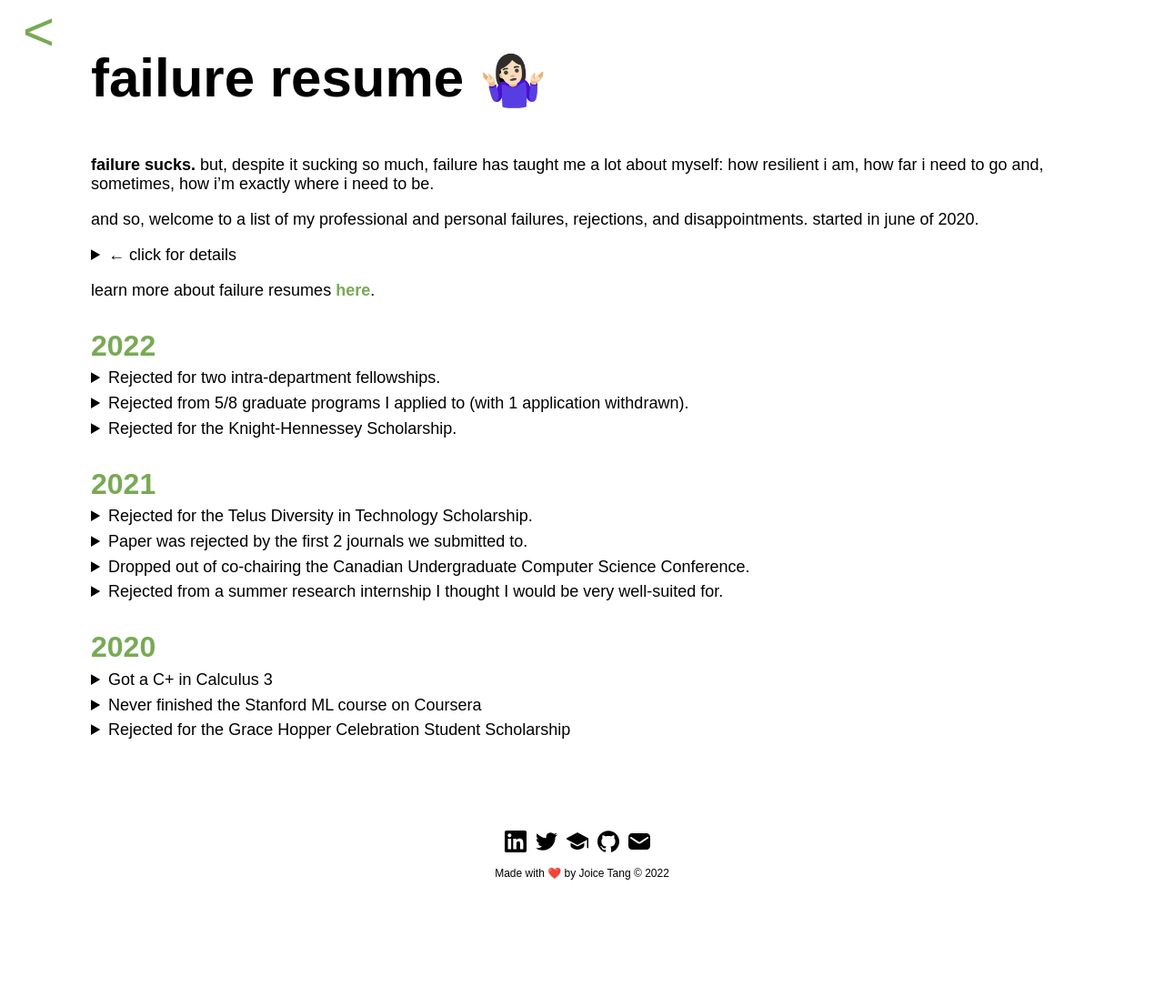
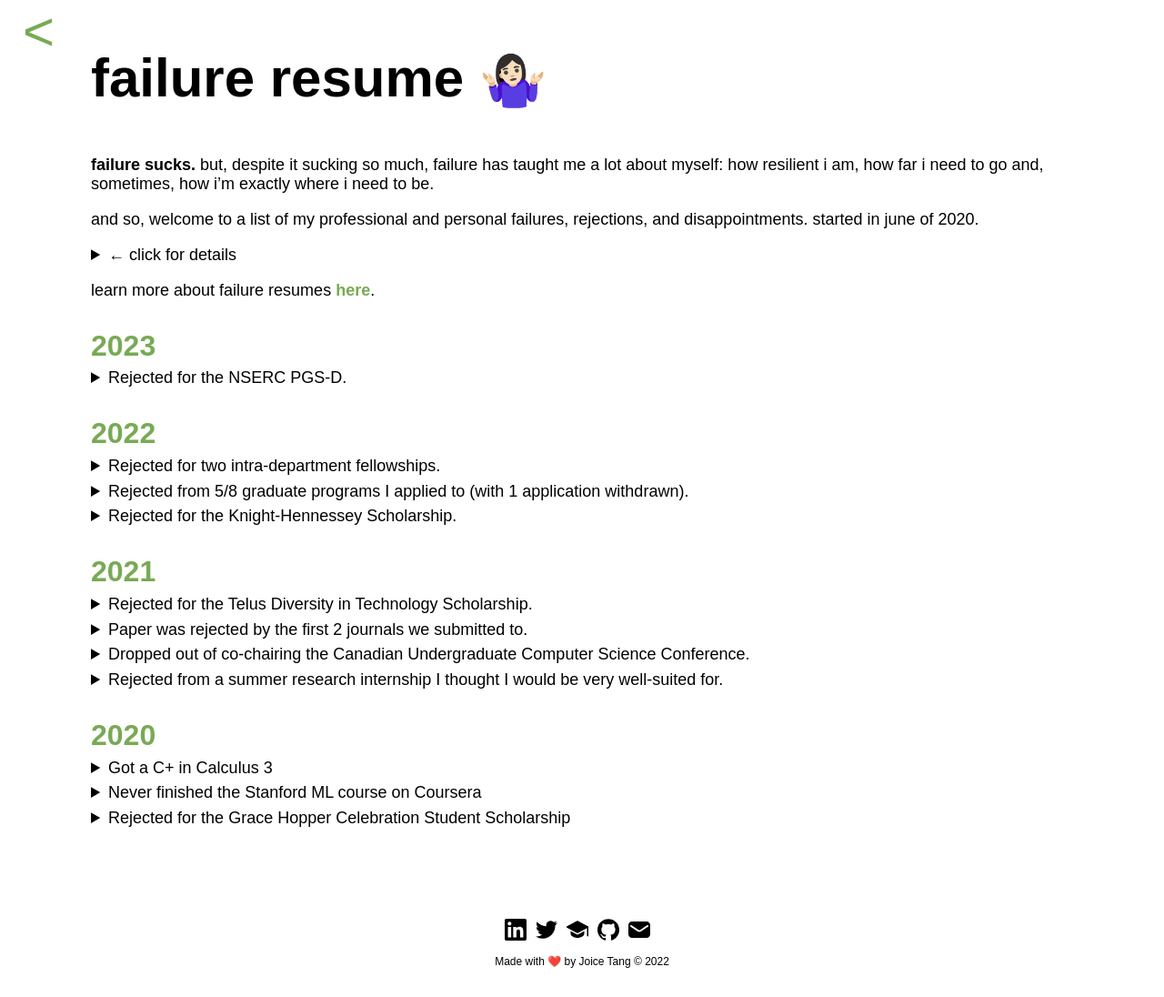
Before and after one commit to joitng/joitng.github.io, a Jekyll site: the page built from failure.md, in a window 1280 px wide. Shown: the whole page at 91% size. Built offline with Jekyll 4.4.1, drawn with Linux system fonts in a browser that asks for light colours; before the commit the page ends 999 px from its top, so only the background shows below that.

Commit message:
new failure just dropped!

```diff
--- a/failure.md
+++ b/failure.md
@@ -16,6 +16,16 @@ and so, welcome to a list of my professional and personal failures, rejections,
 </details>
 
 learn more about failure resumes [here](https://www.mentalfloss.com/article/573154/failure-resume-benefits){:target="_blank"}.
+
+### 2023
+<details>
+    <summary>Rejected for the NSERC PGS-D.</summary>
+    <p>
+       I was really hopeful about my application, but there are so many possible reasons why I could've been rejected (e.g., new PhD student w/o masters, not enough pubs/experience, wording not directed enough, interdisciplinary work). Interesting to try to make sense of things when none of that feedback is given.
+
+       If anything, I had just started the first year of my PhD when I applied and my research interests have changed a lot since then, so I'm looking forward to getting another opportunity to sit down and think about what I care to do now that my interests have matured a little!
+    </p>
+</details>
 
 ### 2022
 <details>
--- a/index.html
+++ b/index.html
@@ -11,7 +11,7 @@ title: joice tang
         <h4 class="subtitle">pronouns: she/they.</h4>
     </div>
     <h4>I'm a PhD student in the Human Centered Design and Engineering department at the University of Washington. I'm advised by Dr. Sucheta Ghoshal.</h4>
-    <p>My work mostly considers technology and governance practices of nonhierarchical grassroots orgs, but as a first year student, my interests are ever-shifting. Currently thinking and learning about: social ecology & collaborative social economies, decentralized governance, radical organizing archives. You can find anything else you might need to know about me below.</p>
+    <p>As a first year student, my interests are ever-shifting. Currently thinking and learning about: social ecology, community-based participatory design, radical organizing archives. You can find anything else you might need to know about me below.</p>
 </div>
 
 <div id="main-links">
```
